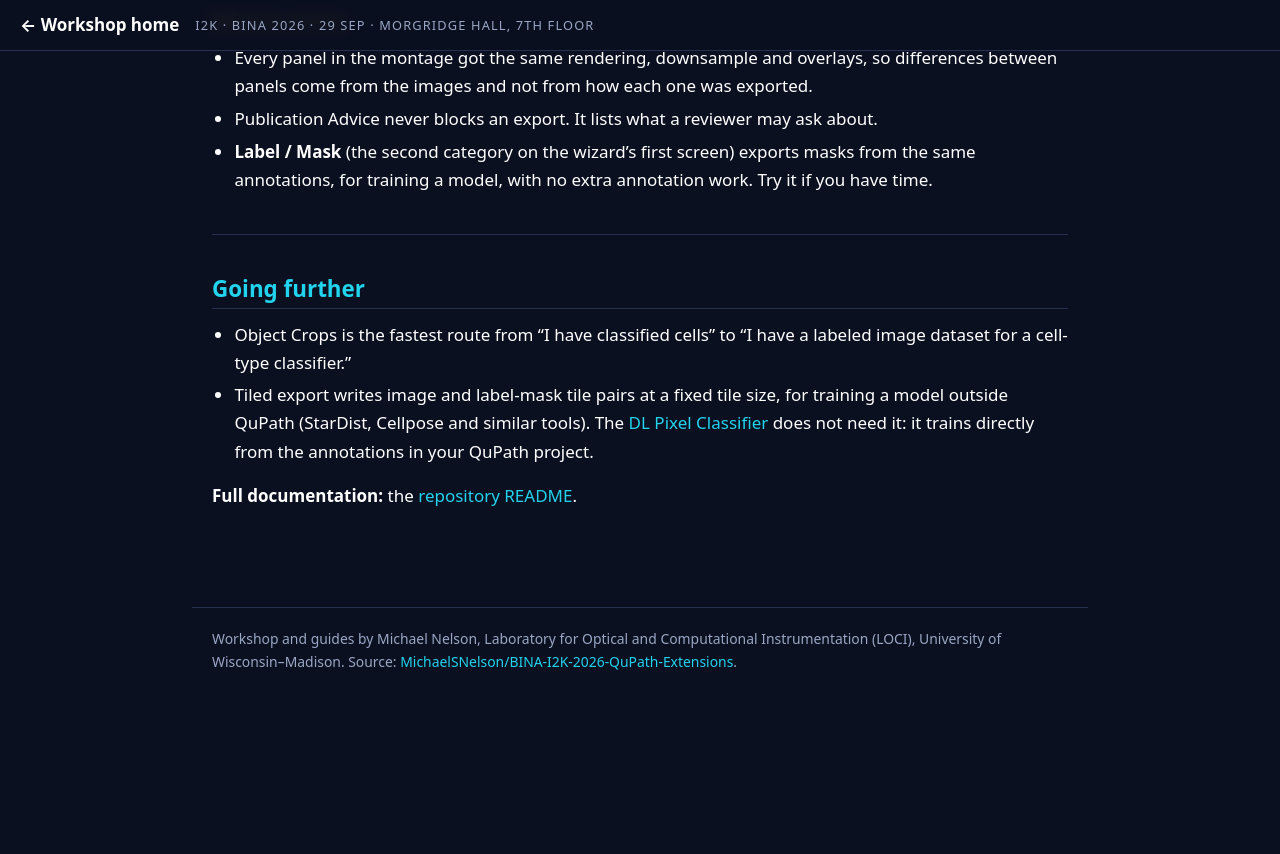
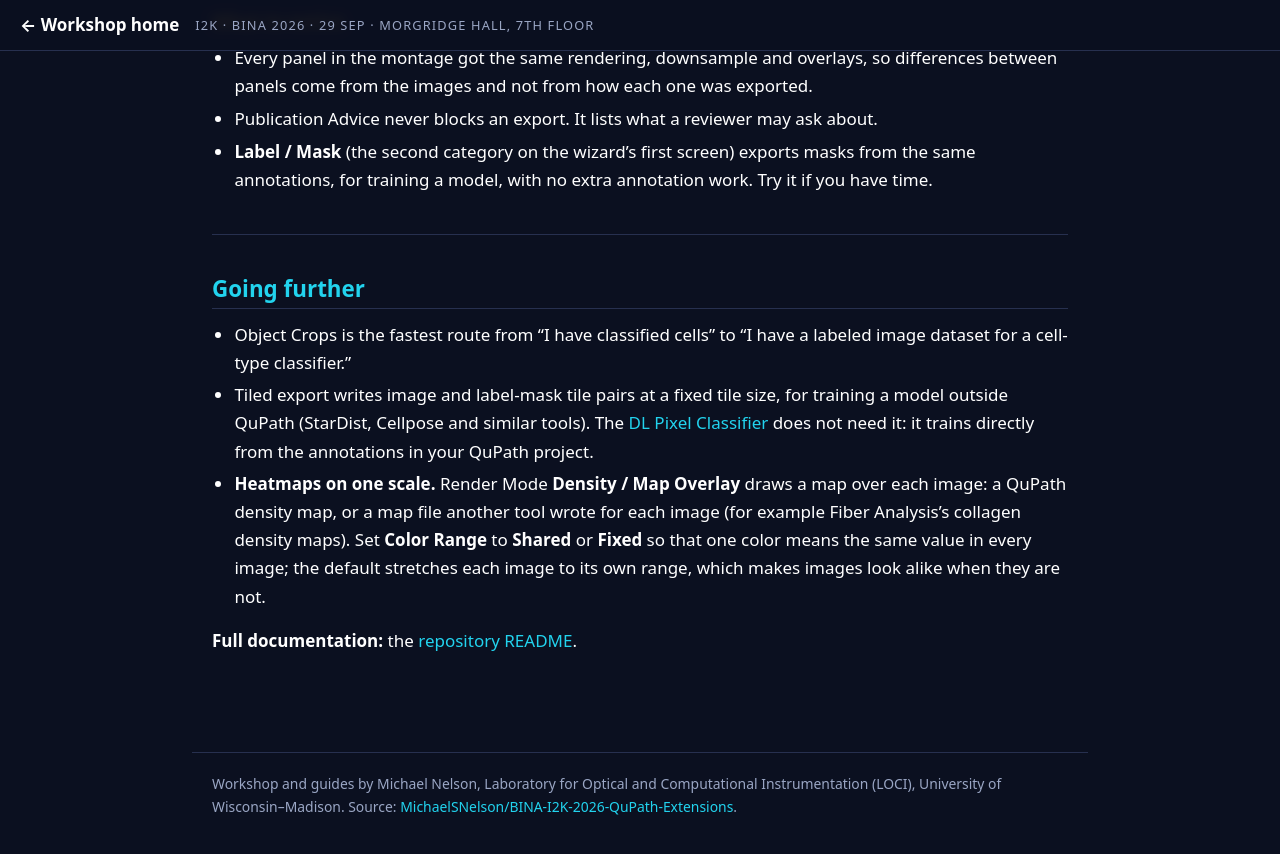
Before and after one commit to MichaelSNelson/BINA-I2K-2026-QuPath-Extensions, a Jekyll site: the page built from docs/01-quiet-image-export.md, in a window 1280 px wide and 900 px high, scrolled down 13165 px. Shown: the top 854 px of the window. Built offline with Jekyll 4.4.1, drawn with Linux system fonts in a browser that asks for light colours; before the commit the page ends 13920 px from its top, so only the background shows below that; some of the changed text lies outside the part shown.

Commit message:
QuIET chapter: version 1.3.0, map overlays on one color range, accurate PNG-to-SVG note
Claude-Session: https://claude.ai/code/session_011vsVaz6bucybYzteLzjXpH

```diff
--- a/docs/01-quiet-image-export.md
+++ b/docs/01-quiet-image-export.md
@@ -146,7 +146,7 @@ The numbers match the badges in the picture below the table.
 |---|---|---|
 | 1 | **Render Mode** | **Object Overlay**. It starts on **None (no overlay source)**, which exports a clean image with no objects drawn |
 | 2 | **Downsample** | **1** |
-| 3 | **Output Format** | Leave it. Choosing Object Overlay switches it from **PNG** to **SVG** by itself, so the outlines stay sharp at any zoom |
+| 3 | **Output Format** | Leave it. Ticking an overlay in the next step switches it from **PNG** to **SVG** by itself, so the outlines stay sharp at any zoom |
 | 4 | **Include annotations** | Ticked. The ground-truth points are annotations, and this box starts unticked. **Include detections**, the cell outlines, is already ticked |
 | 5 | **Show scale bar** | Ticked |
 | 6 | **Preview Current Image** | Click it to check the result before exporting |
@@ -339,6 +339,11 @@ lettered A to D, each with its own scale bar and its filename underneath.
   model outside QuPath (StarDist, Cellpose and similar tools). The
   [DL Pixel Classifier](02-dl-pixel-classifier.md) does not need it: it trains directly from
   the annotations in your QuPath project.
+- **Heatmaps on one scale.** Render Mode **Density / Map Overlay** draws a map over each
+  image: a QuPath density map, or a map file another tool wrote for each image (for example
+  Fiber Analysis's collagen density maps). Set **Color Range** to **Shared** or **Fixed** so
+  that one color means the same value in every image; the default stretches each image to
+  its own range, which makes images look alike when they are not.
 
 **Full documentation:** the
 [repository README](https://github.com/uw-loci/qupath-extension-image-export-toolkit#readme).
```
Also changed, not shown: other parts of docs/01-quiet-image-export.md (+1 -1 lines).
